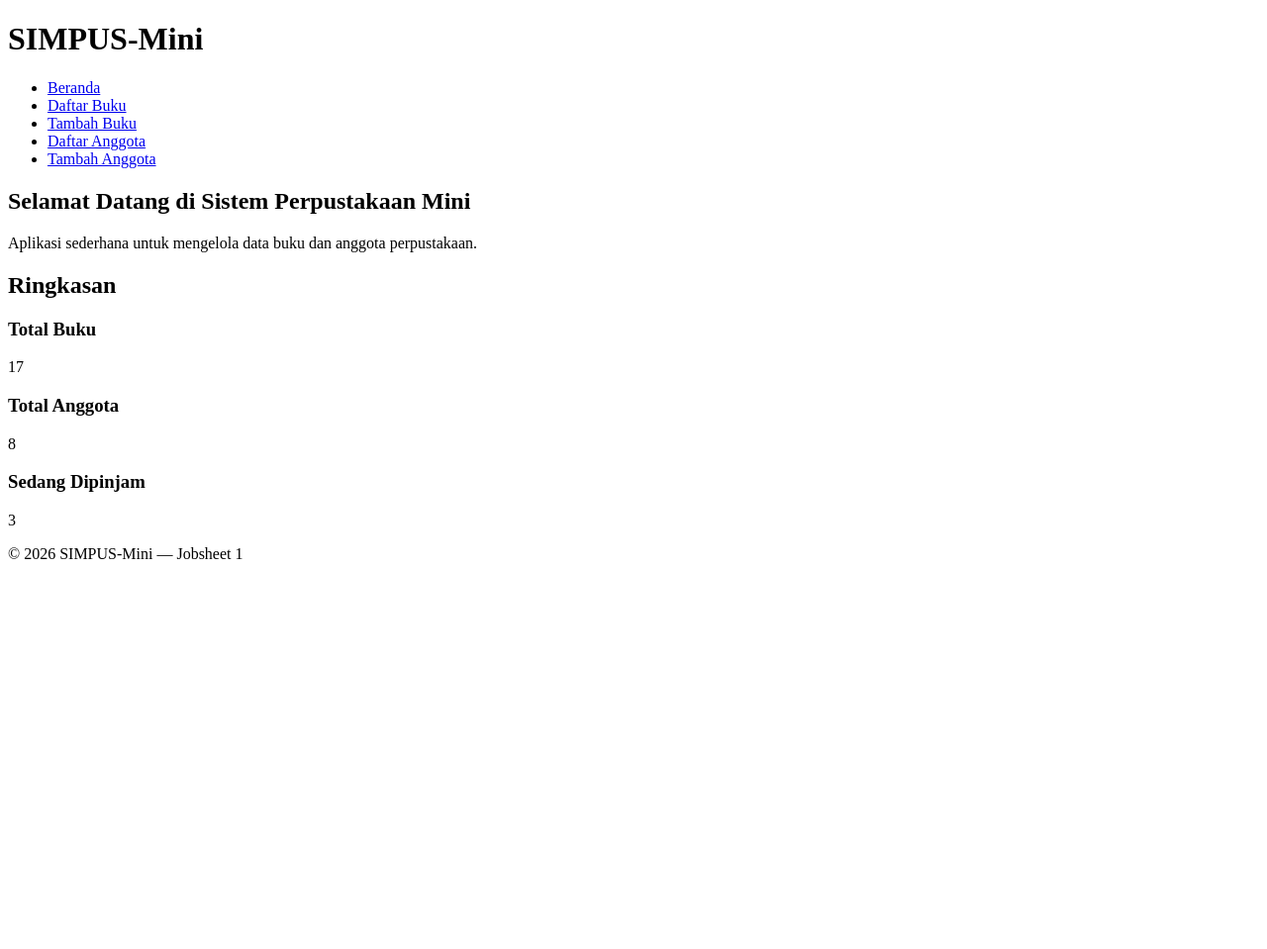
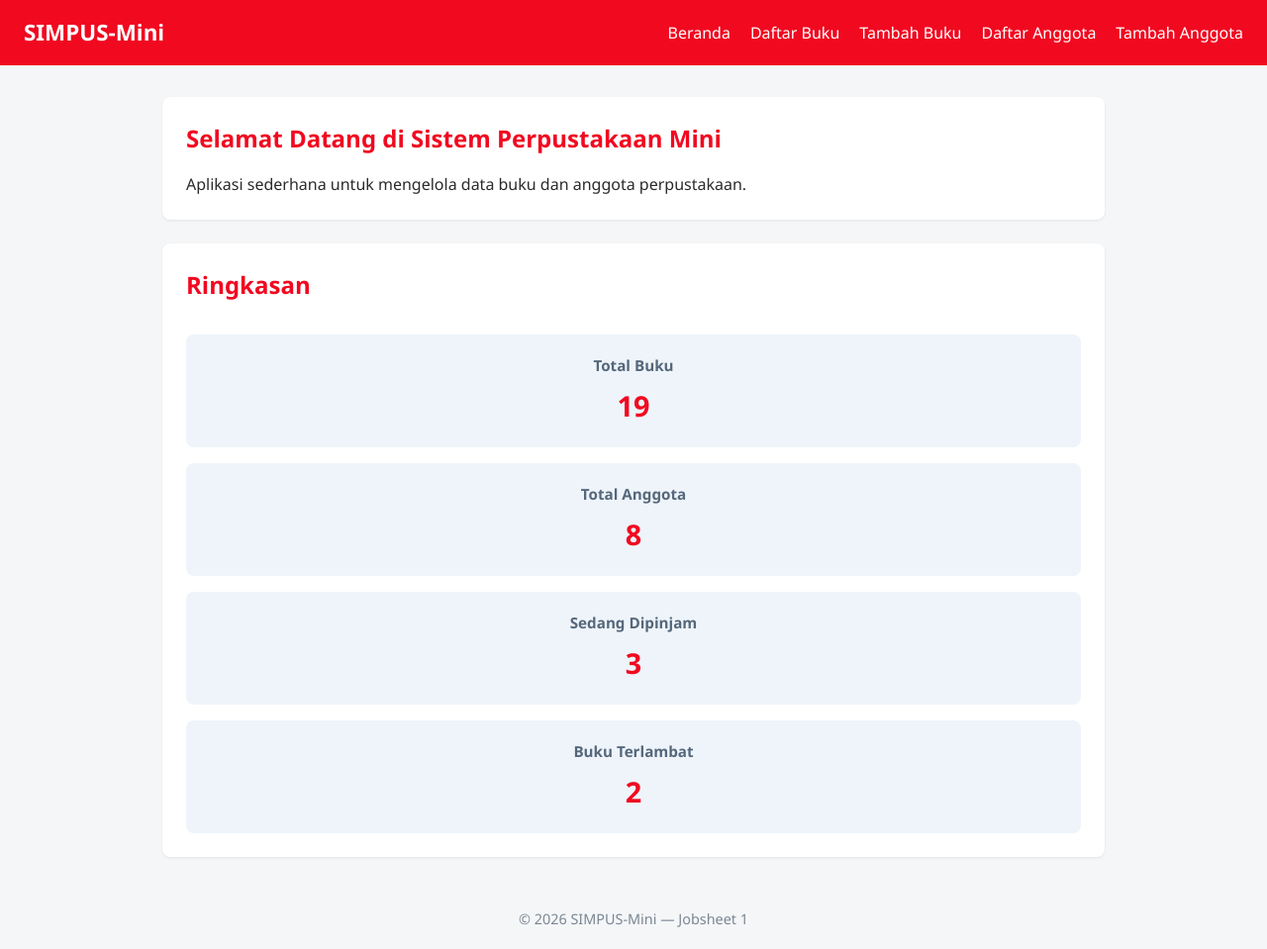
Before and after one commit to frhnrv/DPW-2026-Farhan-Ramadhana-Barus, a PHP site: page / in a window 1280 px wide. Shown: the whole page at 99% size. Before the commit the page ends 565 px from the top, so only its background shows below. Run offline with PHP 8.4, Linux system fonts and the light colour scheme.

Commit message:
Jobsheet 2 - Latihan Menambahkan Article

```diff
--- a/Jobsheet 2/Assets/CSS/Style.css
+++ b/Jobsheet 2/Assets/CSS/Style.css
@@ -66,7 +66,7 @@ section h2 {
 
 main section:nth-of-type(2) {
     display: grid;
-    grid-template-columns: repeat(3, 1fr);
+    grid-template-columns: repeat(1, 1fr);
     gap: 1rem;
 }
 
--- a/Jobsheet 2/index.html
+++ b/Jobsheet 2/index.html
@@ -3,6 +3,7 @@
 <head>
     <meta charset="UTF-8">
     <title>SIMPUS-Mini | Beranda</title>
+    <link rel="stylesheet" href="Assets/CSS/Style.css">
 </head>
 <body>
     <header>
@@ -13,7 +14,7 @@
                 <li><a href="buku/list.html">Daftar Buku</a></li>
                 <li><a href="buku/tambah.html">Tambah Buku</a></li>
                 <li><a href="anggota/list.html">Daftar Anggota</a></li>
-                <li><a href="../anggota/tambah.html">Tambah Anggota</a></li>
+                <li><a href="anggota/tambah.html">Tambah Anggota</a></li>
             </ul>
         </nav>
     </header>
@@ -28,7 +29,7 @@
             <h2>Ringkasan</h2>
             <article>
                 <h3>Total Buku</h3>
-                <p>17</p>
+                <p>19</p>
             </article>
             <article>
                 <h3>Total Anggota</h3>
@@ -38,6 +39,10 @@
                 <h3>Sedang Dipinjam</h3>
                 <p>3</p>
             </article>
+            <article>
+                <h3>Buku Terlambat</h3>
+                <p>2</p>
+            </article>
         </section>
     </main>
 
```
